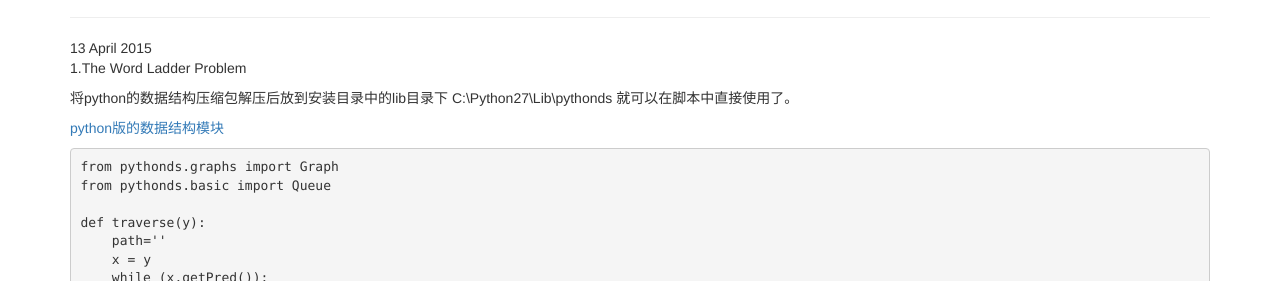
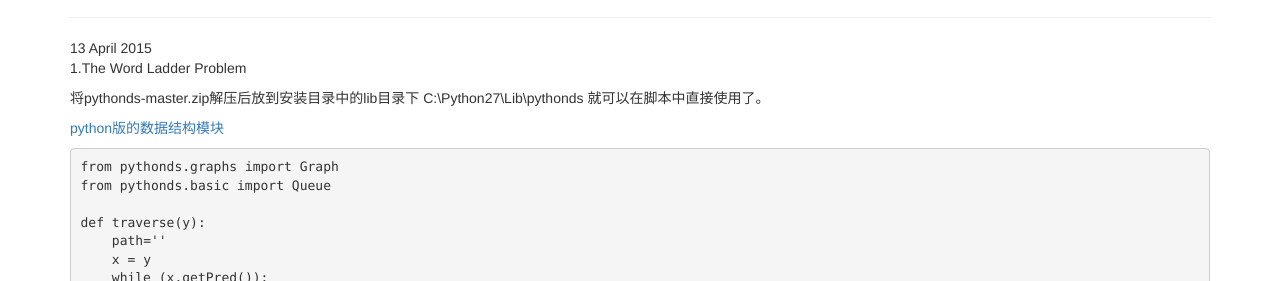
Before and after one commit to tank96a/article, a Jekyll site: the page built from _posts/2015-04-13-python-algo.md, in a window 1280 px wide. Shown: the part 154-435 px from the top of the page. Built offline with Jekyll 4.4.1, drawn with Linux system fonts in a browser that asks for light colours; nearby versions of some CDN libraries; library files that are not in the unit come from our copies; comment, search, counter and statistics services are not loaded.

Commit message:
Update 2015-04-13-python-algo.md

```diff
--- a/_posts/2015-04-13-python-algo.md
+++ b/_posts/2015-04-13-python-algo.md
@@ -10,7 +10,7 @@ tags:
 
 1.The Word Ladder Problem
 
-将python的数据结构压缩包解压后放到安装目录中的lib目录下 C:\Python27\Lib\pythonds 就可以在脚本中直接使用了。
+将pythonds-master.zip解压后放到安装目录中的lib目录下 C:\Python27\Lib\pythonds 就可以在脚本中直接使用了。
 
 [python版的数据结构模块](https://github.com/bnmnetp/pythonds)
 {% highlight python %}
```
